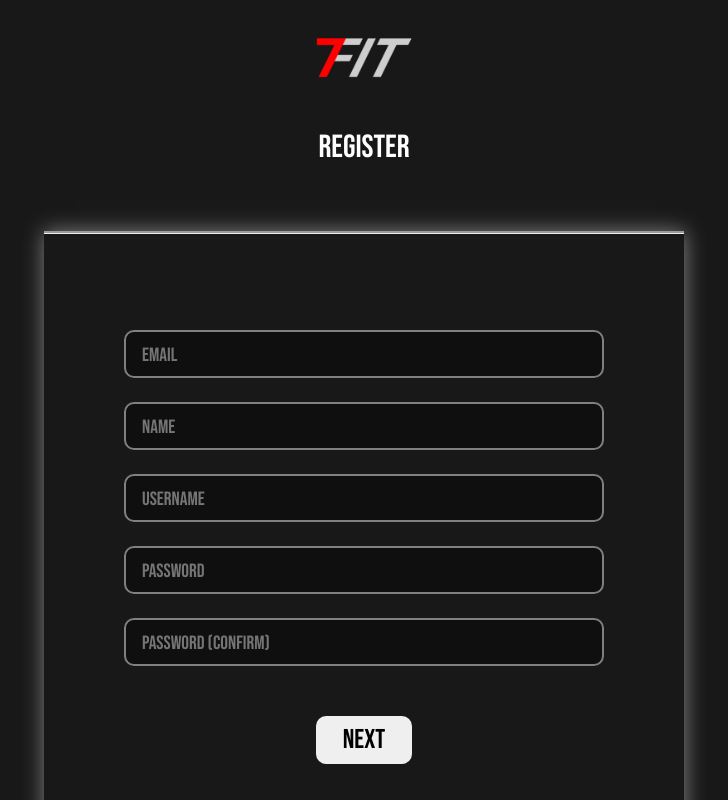
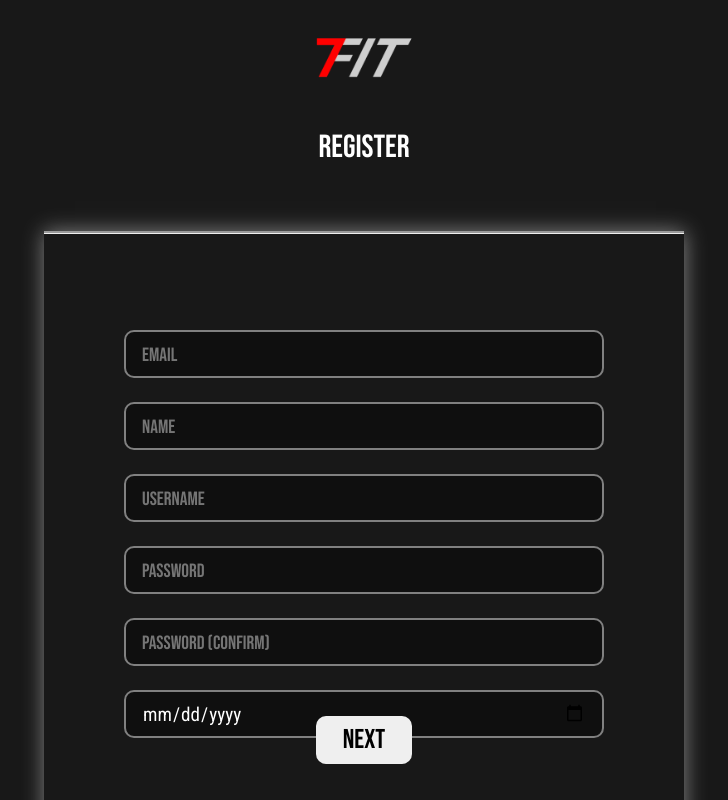
Before and after one commit to Mare02/7FIT-TrainingPlans_Project, a Vue app: page /login in a window 1280 px wide. Both pictures are taken after a click on the button "Register". Shown: the whole page, without its empty margins (276-1004 px from the left). Built offline with nearby package versions, Linux system fonts and the light colour scheme; a web font is replaced by a local one; what vue3-animate-onscroll would draw is missing.

Commit message:
update grane

```diff
--- a/package.json
+++ b/package.json
@@ -9,6 +9,7 @@
   "dependencies": {
     "axios": "^0.27.2",
     "core-js": "^3.6.5",
+    "dayjs": "^1.11.3",
     "vue": "^3.0.0",
     "vue-router": "^4.0.0-0",
     "vue3-animate-onscroll": "^1.0.6",
--- a/src/components/RegisterComponent.vue
+++ b/src/components/RegisterComponent.vue
@@ -20,6 +20,9 @@
             <div class="input-div">
               <input type="password" placeholder="Password (confirm)" v-model="reg_data.basic.password_confirm" required/>
             </div>
+            <div class="input-div">
+              <input type="date" v-model="reg_data.basic.bday">
+            </div>
           </div>
           <div class="reg-inputs-2" v-if="show_reg_inputs_2">
             <div class="input-div">
@@ -28,13 +31,11 @@
             <div class="input-div">
               <input type="text" placeholder="Height" v-model="reg_data.height" required/>
             </div>
-            <div class="input-div">
-              <input type="date" v-model="reg_data.basic.bday">
-            </div>
+
             <div class="input-div">
               <label for="cars">Gender:</label>
-              <select id="goals" @change="reg_data.sex">
-                <option value="1">Male</option>
+              <select id="goals" v-model="reg_data.sex">
+                <option value="1" selected>Male</option>
                 <option value="2">Female</option>
               </select>
             </div>
@@ -56,12 +57,17 @@
 </template>
 
 <script>
+import dayjs from 'dayjs'
+
 export default {
   props:[
     'show',
   ],
   data(){
     return{
+      dayjs,
+
+
       show_reg_inputs_2: false,
 
       reg_data:{
@@ -71,11 +77,11 @@ export default {
           username: '',
           password: '',
           password_confirm: '',
-          bday: '2002-07-23'
+          bday: ''
         },
         weight: '60',
         height: '180',
-        sex: null
+        sex: ''
       }
     }
   },
@@ -88,7 +94,7 @@ export default {
                               password_confirm: this.reg_data.basic.password_confirm,
                               weight: this.reg_data.weight,
                               height: this.reg_data.height,
-                              bday: this.reg_data.basic.bday,
+                              bday: dayjs(this.reg_data.basic.bday).format('YYYY-MM-DD'),
                               // bday: (() => {
                               //   let date = this.reg_data.bday;
                               //   let day = ("0" + date.getDate()).slice(-2);
@@ -114,13 +120,13 @@ export default {
       }
     },
     checkInputs(){
-
       this.$emit('form_check', {funcChange: this.changeShowRegInputs2,
                                 email: this.reg_data.basic.email,
                                 username: this.reg_data.basic.username,
                                 password: this.reg_data.basic.password,
                                 password_confirm: this.reg_data.basic.password_confirm,
                                 bday: this.reg_data.basic.bday})
+      console.log(this.reg_data.sex);
     }
   }
 }
--- a/src/views/AdminView.vue
+++ b/src/views/AdminView.vue
@@ -1,6 +1,14 @@
 <template>
 <div class="background">
   <AdminMenu/>
+</div>
+<div>
+  <nav>
+    <router-link to="/login"></router-link>
+    <router-link></router-link>
+    <router-link></router-link>
+  </nav>
+  <router-view/>
 </div>
 
 </template>
--- a/src/views/AuthorizationView.vue
+++ b/src/views/AuthorizationView.vue
@@ -15,6 +15,7 @@
   import LoginComponent from '../components/LoginComponent.vue'
   import RegisterComponent from '../components/RegisterComponent.vue'
   import axios from 'axios'
+  import dayjs from 'dayjs'
 
   export default {
     mounted(){
```
Also changed, not shown: src/router/index.js (+5 -5 lines), 1 other file (tests, documents, lock files or other folders).
